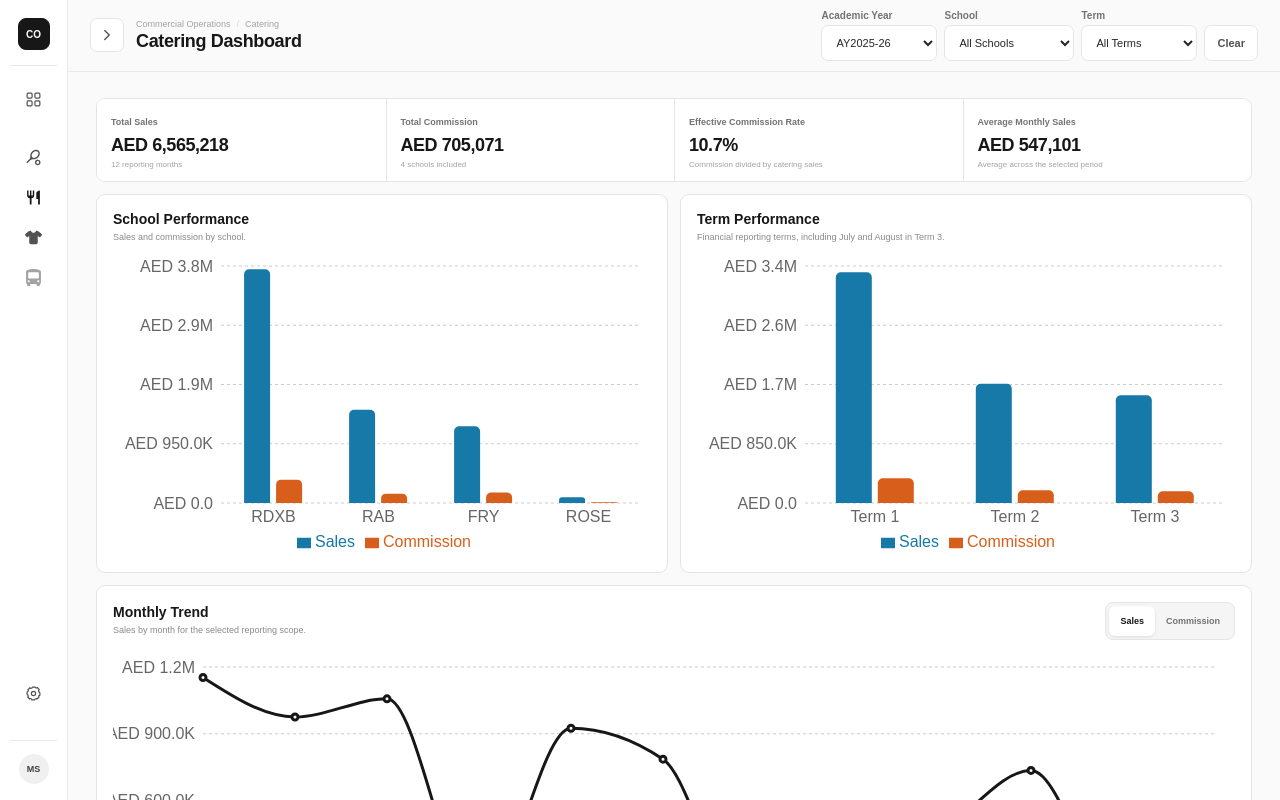
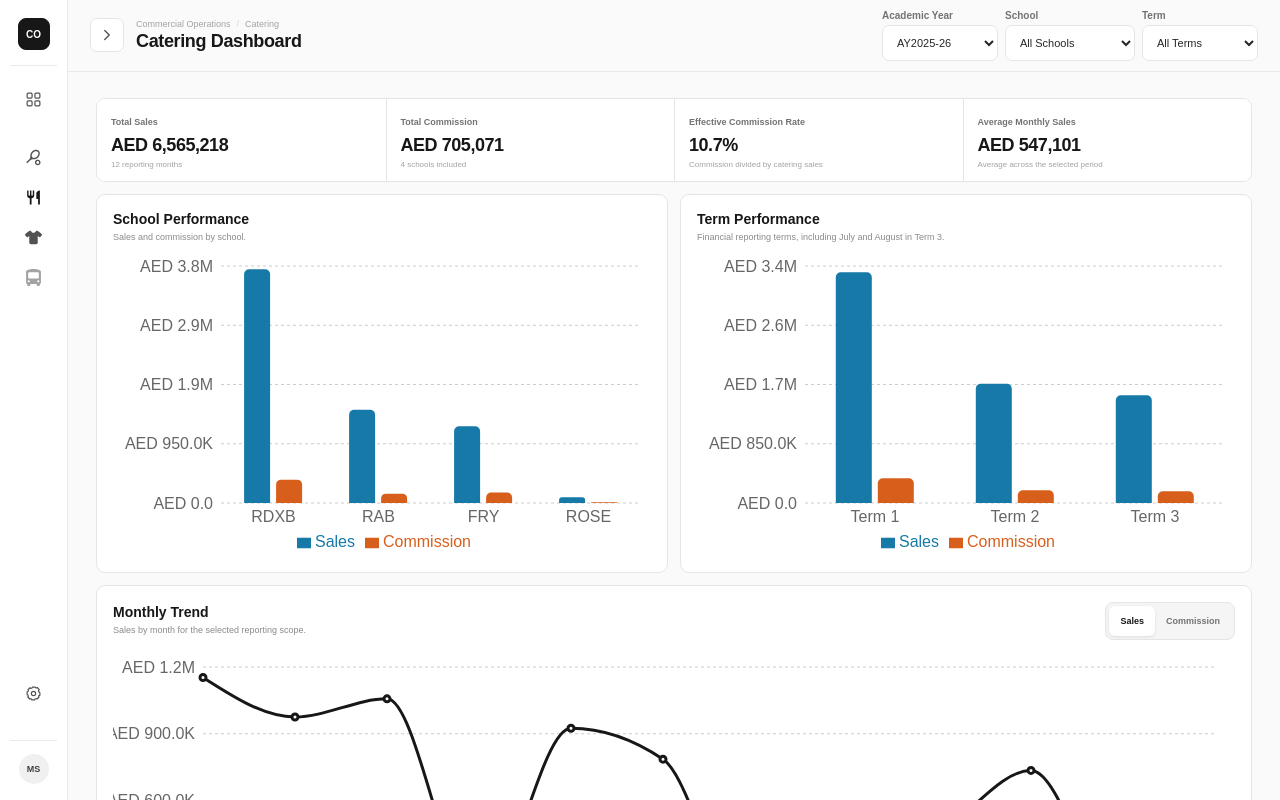
Before and after one commit to mo-seoudi/leasing, a React (Vite) app: page /catering in a window 1280 px wide. Shown: the top 800 px of the page. Built offline with nearby package versions, Linux system fonts and the light colour scheme.

Commit message:
Update CateringDashboardPage.jsx

```diff
--- a/src/pages/catering/CateringDashboardPage.jsx
+++ b/src/pages/catering/CateringDashboardPage.jsx
@@ -97,13 +97,7 @@ export default function CateringDashboardPage() {
     setFilters((current) => ({ ...current, [name]: value }));
   }
 
-  function clearFilters() {
-    setFilters({
-      academicYear: latestAcademicYear,
-      school: "",
-      term: "",
-    });
-  }
+
 
   const trendDataKey = trendMetric === "Sales" ? "sales" : "commission";
 
@@ -157,13 +151,7 @@ export default function CateringDashboardPage() {
           </select>
         </label>
 
-        <button
-          type="button"
-          className="header-clear-button"
-          onClick={clearFilters}
-        >
-          Clear
-        </button>
+
       </div>
     );
 
```
